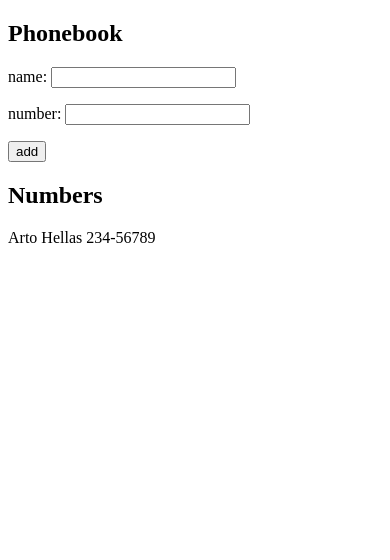
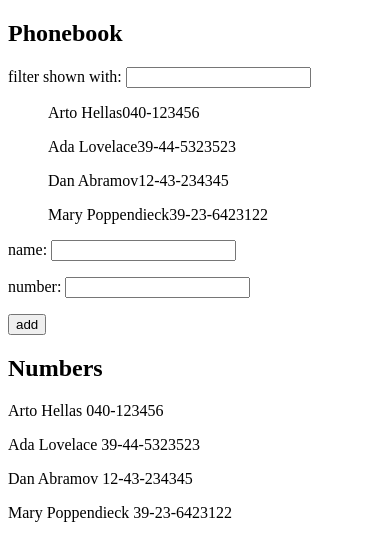
Before and after one commit to ZamanS94/UniofHelsinki_FullStackOpen, a React (Vite) app in the folder part2/: page / in a window 390 px wide. Shown: the top 560 px of the page. Built offline with nearby package versions, Linux system fonts and the light colour scheme.

Commit message:
2.9*: The Phonebook Step 4

```diff
--- a/part2/src/App.jsx
+++ b/part2/src/App.jsx
@@ -1,13 +1,18 @@
 
 import React, { useState } from 'react'
+import Person from "./component/persons"
 
 const App = () => {
   const [persons, setPersons] = useState([
-    { name: 'Arto Hellas', number: "234-56789", id: 1
-   }
+    { name: 'Arto Hellas', number: '040-123456', id: 1 },
+    { name: 'Ada Lovelace', number: '39-44-5323523', id: 2 },
+    { name: 'Dan Abramov', number: '12-43-234345', id: 3 },
+    { name: 'Mary Poppendieck', number: '39-23-6423122', id: 4 }
   ])
+
   const [newPersons, setNewPersons] = useState('')
   const [newNumbers, setNewNumbers] = useState('')
+  const [newSearch, setSearch] = useState('')
 
   const addPerson = (event) => {
     event.preventDefault()
@@ -20,6 +25,7 @@ const App = () => {
       }
       setPersons(persons.concat(personObject))
       setNewPersons('')
+      setNewNumbers('')
     }
   }
 
@@ -31,9 +37,23 @@ const App = () => {
     setNewNumbers(event.target.value)
   }
 
+  const handleSearch = (event) => {
+    setSearch(event.target.value)
+  }
+
+  const filteredPersons = persons.filter(person =>
+    person.name.toLocaleLowerCase().includes(newSearch.toLowerCase())
+  )
+
   return (
     <div>
       <h2>Phonebook</h2>
+        <p>filter shown with: <input value={newSearch} onChange={handleSearch} /></p>
+        <ul>
+        {filteredPersons.map(person => (
+          <Person key={person.id} person={person} />
+        ))}
+      </ul>
       <form onSubmit={addPerson}>
         <p>name: <input value={newPersons} onChange={handleNameChange} /></p>
         <p>number: <input value={newNumbers} onChange={handleNumberChange} /> </p>
@@ -51,3 +71,6 @@ export default App
 
 // form -> event method -> new object create -> concat with real object
 // input value -> handler event method -> will set value to newPersons
+// filteredPersons method is used to filter persons.name which includes newSearch
+//  if (persons.some(person => person.name === newPersons)) ---> kind of mapping all
+//                                                    person name and looking for minimum one match
```
